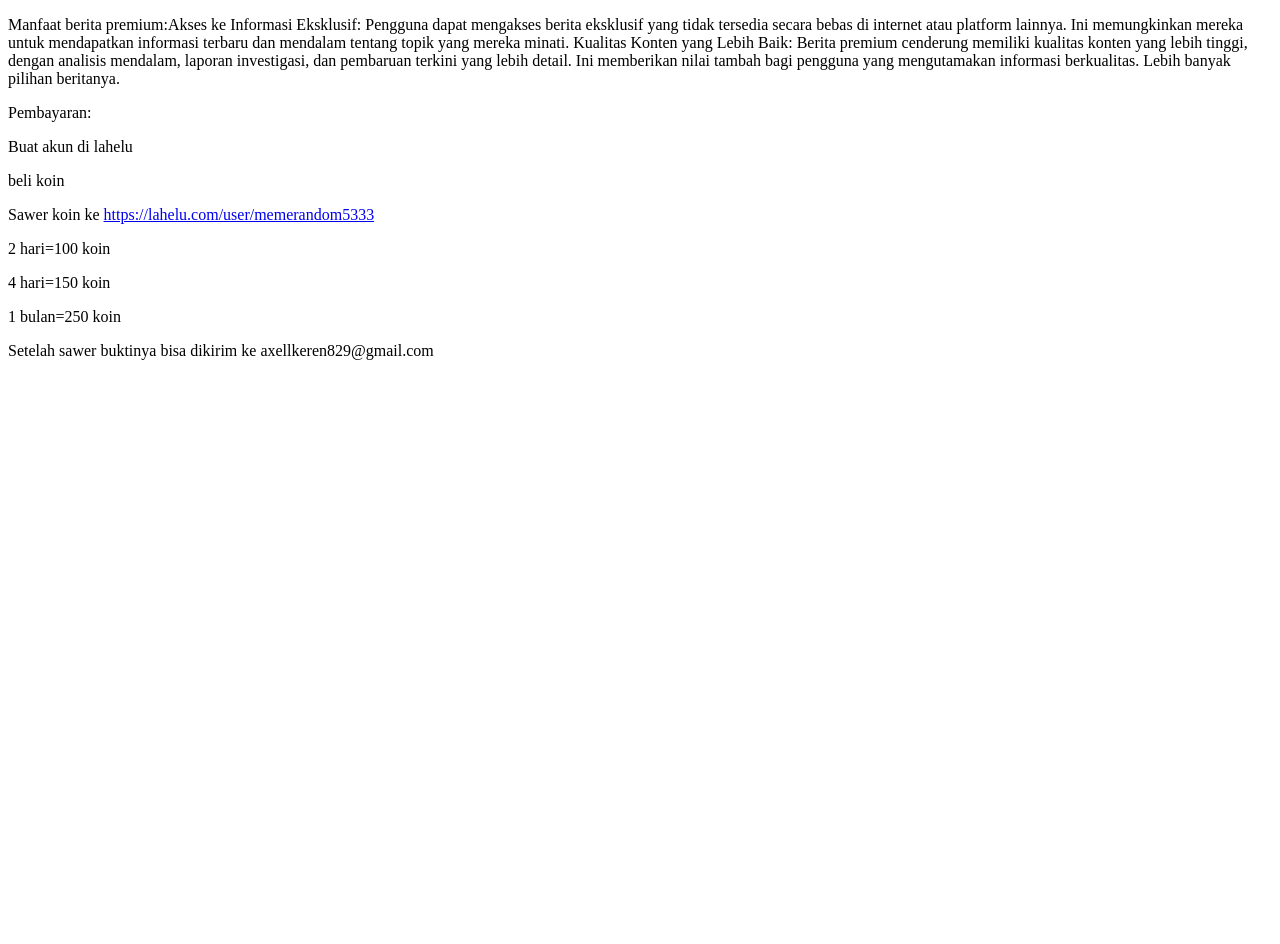
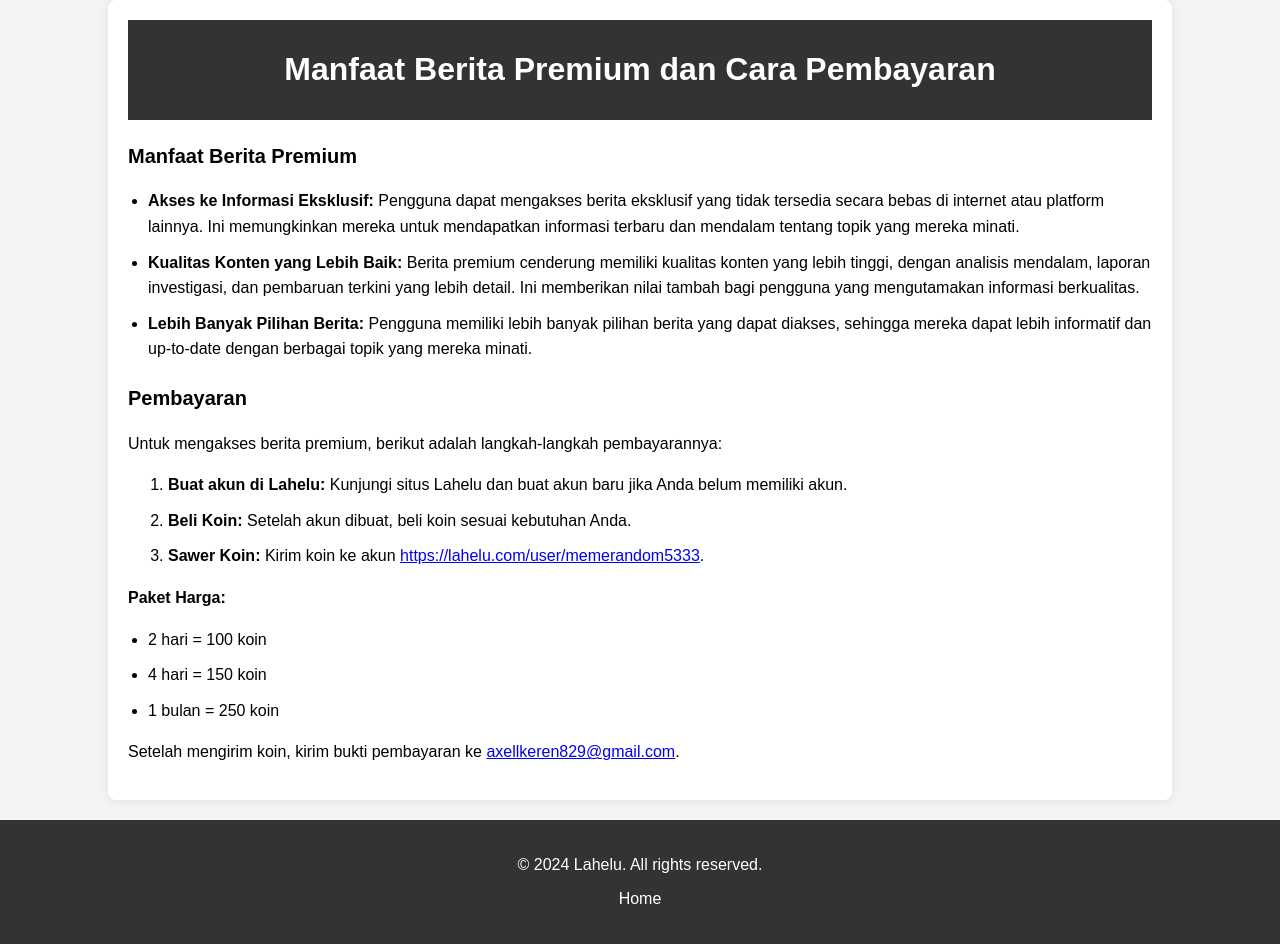
Before and after one commit to axellekeren/BolaMania, a plain HTML site: page berita premium.html in a window 1280 px wide. Before the commit the page ends 800 px from the top, so only its background shows below. Drawn offline with Linux system fonts and the light colour scheme.

Commit message:
Update berita premium.html

```diff
--- a/berita premium.html
+++ b/berita premium.html
@@ -1,25 +1,105 @@
 <!DOCTYPE html>
-<html lang="en">
+<html lang="id">
 <head>
     <meta charset="UTF-8">
     <meta name="viewport" content="width=device-width, initial-scale=1.0">
-    <title>Berita premium </title>
+    <title>Manfaat Berita Premium dan Cara Pembayaran</title>
+    <link rel="stylesheet" href="styles.css">
+    <style>
+        body {
+            font-family: Arial, sans-serif;
+            margin: 0;
+            padding: 0;
+            background-color: #f4f4f4;
+        }
+
+        .container {
+            width: 80%;
+            margin: 0 auto;
+            padding: 20px;
+            background-color: #fff;
+            box-shadow: 0 0 10px rgba(0, 0, 0, 0.1);
+            border-radius: 8px;
+        }
+
+        header {
+            text-align: center;
+            padding: 10px 0;
+        }
+
+        .article-title {
+            font-size: 24px;
+            margin-bottom: 20px;
+        }
+
+        .article-content {
+            line-height: 1.6;
+        }
+
+        .article-content h2 {
+            font-size: 20px;
+            margin-top: 20px;
+        }
+
+        .article-content p {
+            margin-bottom: 15px;
+        }
+
+        .article-content ul {
+            margin-bottom: 15px;
+            padding-left: 20px;
+        }
+
+        .article-content li {
+            margin-bottom: 10px;
+        }
+
+        footer {
+            text-align: center;
+            padding: 20px 0;
+            background-color: #333;
+            color: #fff;
+            margin-top: 20px;
+        }
+
+        footer a {
+            color: #fff;
+            text-decoration: none;
+        }
+    </style>
 </head>
 <body>
-  <p>Manfaat berita premium:Akses ke Informasi Eksklusif: Pengguna dapat mengakses berita eksklusif yang tidak tersedia secara bebas di internet atau platform lainnya. Ini memungkinkan mereka untuk mendapatkan informasi terbaru dan mendalam tentang topik yang mereka minati.
+    <div class="container">
+        <header>
+            <h1>Manfaat Berita Premium dan Cara Pembayaran</h1>
+        </header>
+        <article class="article-content">
+            <h2>Manfaat Berita Premium</h2>
+            <ul>
+                <li><strong>Akses ke Informasi Eksklusif:</strong> Pengguna dapat mengakses berita eksklusif yang tidak tersedia secara bebas di internet atau platform lainnya. Ini memungkinkan mereka untuk mendapatkan informasi terbaru dan mendalam tentang topik yang mereka minati.</li>
+                <li><strong>Kualitas Konten yang Lebih Baik:</strong> Berita premium cenderung memiliki kualitas konten yang lebih tinggi, dengan analisis mendalam, laporan investigasi, dan pembaruan terkini yang lebih detail. Ini memberikan nilai tambah bagi pengguna yang mengutamakan informasi berkualitas.</li>
+                <li><strong>Lebih Banyak Pilihan Berita:</strong> Pengguna memiliki lebih banyak pilihan berita yang dapat diakses, sehingga mereka dapat lebih informatif dan up-to-date dengan berbagai topik yang mereka minati.</li>
+            </ul>
 
-    Kualitas Konten yang Lebih Baik: Berita premium cenderung memiliki kualitas konten yang lebih tinggi, dengan analisis mendalam, laporan investigasi, dan pembaruan terkini yang lebih detail. Ini memberikan nilai tambah bagi pengguna yang mengutamakan informasi berkualitas.
-
-    Lebih banyak pilihan beritanya.
-   <p>Pembayaran:</p>
-  <p>Buat akun di lahelu </p>
-    <p>beli koin </p>
-    <p>Sawer koin ke <a href="https://lahelu.com/user/memerandom5333">https://lahelu.com/user/memerandom5333</a></p>
-    <p>2 hari=100 koin</p>
-    <p>4 hari=150 koin</p>
-    <p>1 bulan=250 koin </p>
-    Setelah sawer buktinya bisa dikirim ke axellkeren829@gmail.com
-
-  </p>
+            <h2>Pembayaran</h2>
+            <p>Untuk mengakses berita premium, berikut adalah langkah-langkah pembayarannya:</p>
+            <ol>
+                <li><strong>Buat akun di Lahelu:</strong> Kunjungi situs Lahelu dan buat akun baru jika Anda belum memiliki akun.</li>
+                <li><strong>Beli Koin:</strong> Setelah akun dibuat, beli koin sesuai kebutuhan Anda.</li>
+                <li><strong>Sawer Koin:</strong> Kirim koin ke akun <a href="https://lahelu.com/user/memerandom5333" target="_blank">https://lahelu.com/user/memerandom5333</a>.</li>
+            </ol>
+            <p><strong>Paket Harga:</strong></p>
+            <ul>
+                <li>2 hari = 100 koin</li>
+                <li>4 hari = 150 koin</li>
+                <li>1 bulan = 250 koin</li>
+            </ul>
+            <p>Setelah mengirim koin, kirim bukti pembayaran ke <a href="mailto:axellkeren829@gmail.com">axellkeren829@gmail.com</a>.</p>
+        </article>
+    </div>
+    <footer>
+        <p>&copy; 2024 Lahelu. All rights reserved.</p>
+        <p><a href="index.html">Home</a></p>
+    </footer>
 </body>
 </html>
```
